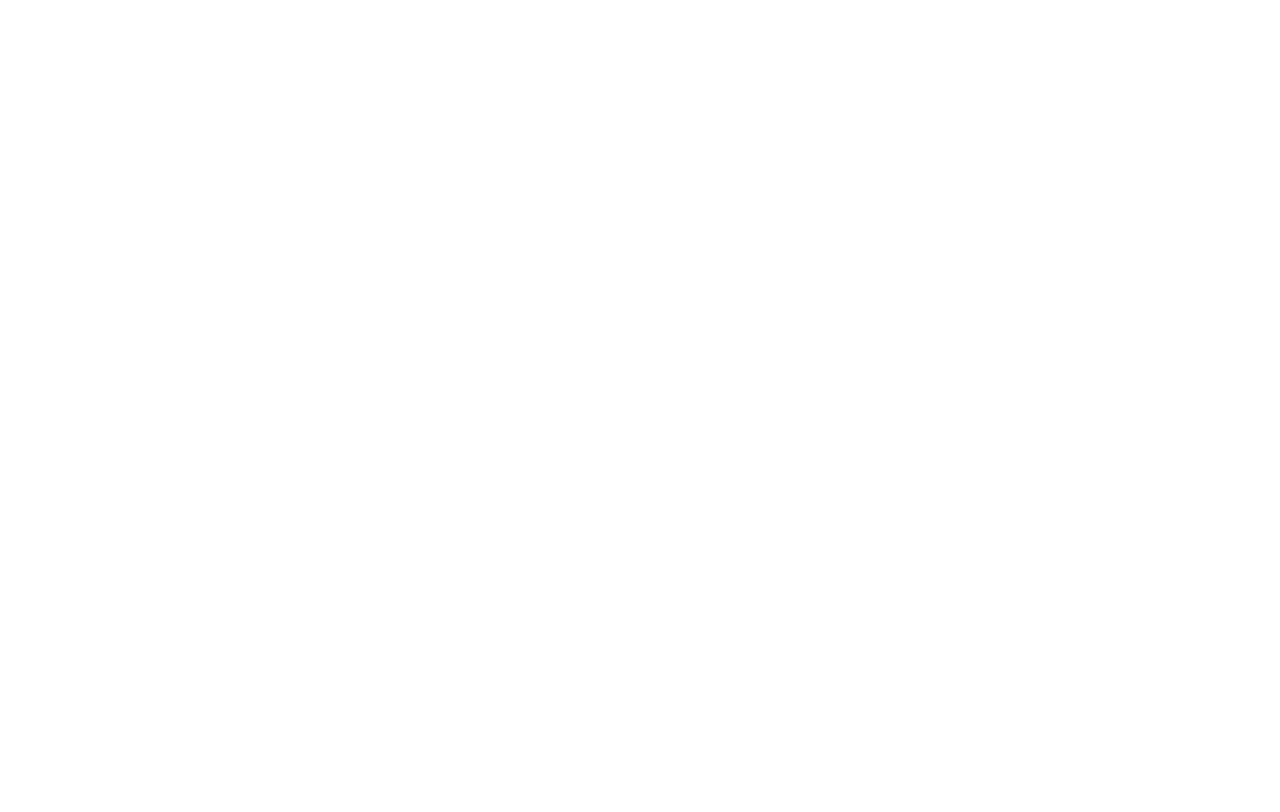
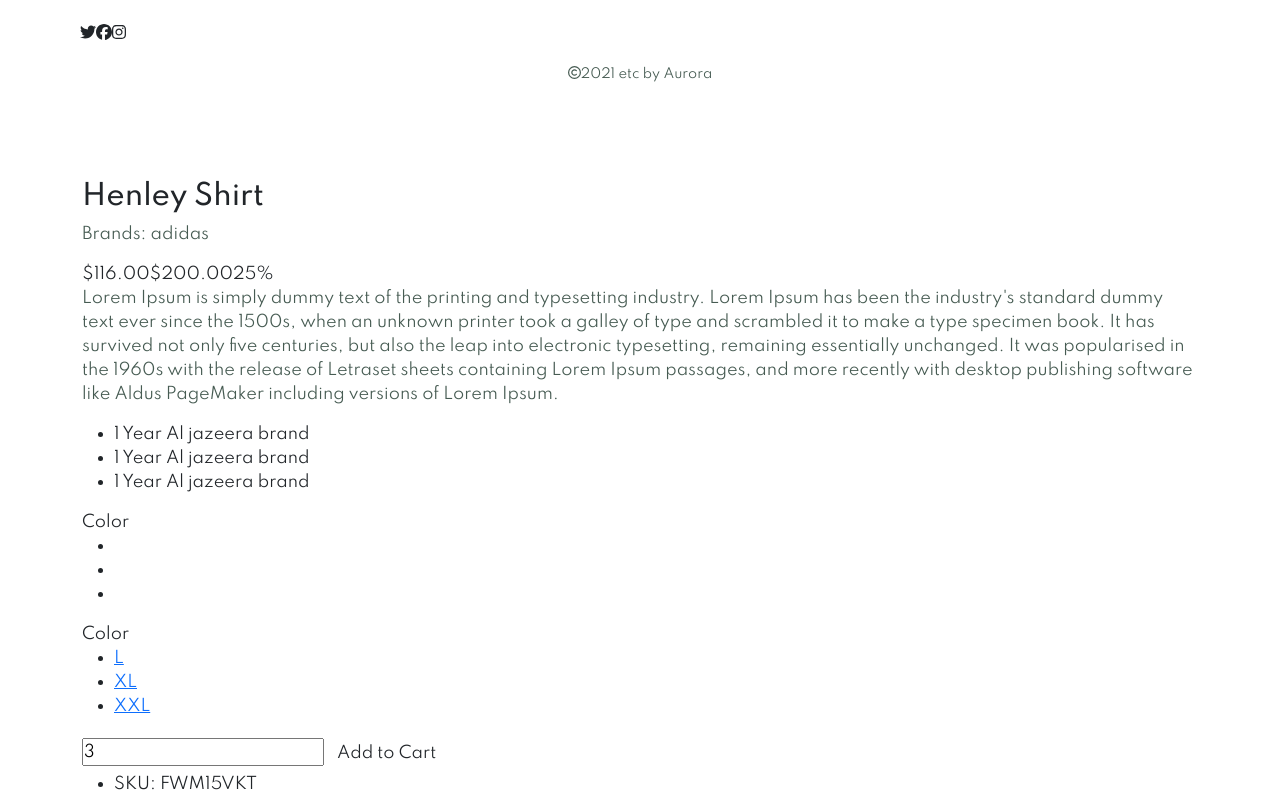
Before and after one commit to LucasMelo59/delivery-frontend, an Angular app: page /produtos/1 in a window 1280 px wide. Before the commit this address led to /. Shown: the part 1040-1852 px from the top of the page. Before the commit the page ends 800 px from the top, so only its background shows below. Built offline with nearby package versions, Linux system fonts and the light colour scheme; no server answers.

Commit message:
melhorando layout , utilizando services

```diff
--- a/src/app/app-routing.module.ts
+++ b/src/app/app-routing.module.ts
@@ -10,9 +10,9 @@ const routes: Routes = [
     component: TemplateHomeComponent
   },
  {
-  path: 'produto',
+  path: 'produtos/:id',
   component: PerfilProdutoComponent
- },
+ }
 
 ];
 
--- a/src/app/app.module.ts
+++ b/src/app/app.module.ts
@@ -19,14 +19,16 @@ import { HttpClientModule } from '@angular/common/http';
   ],
   imports: [
     BrowserModule,
+    AppRoutingModule,
     RouterModule,
-    AppRoutingModule,
+    CommonModule,
     TemplatesModule,
     ComponentsModule,
     HeadersModule,
     CardModule,
-    CommonModule,
+
     HttpClientModule,
+
 
   ],
   providers: [],
--- a/src/app/models/entity/ProdutoImgs.ts
+++ b/src/app/models/entity/ProdutoImgs.ts
@@ -1,4 +1,4 @@
-export interface PŕodutoImgs{
+export interface ProdutoImgs{
   forEach(arg0: (x: any) => void): unknown;
   id: number;
   grp_data: any[];
--- a/src/app/models/entity/ProdutoRest.ts
+++ b/src/app/models/entity/ProdutoRest.ts
@@ -1,4 +1,4 @@
-import { PŕodutoImgs } from "./ProdutoImgs";
+import { ProdutoImgs } from "./ProdutoImgs";
 
 export interface ProdutoRest {
 id: number;
@@ -8,5 +8,5 @@ descricao: string;
 categoria: string;
 createAt: Date;
 updateat: Date;
-imagens_do_produto: PŕodutoImgs[];
+imagens_do_produto: ProdutoImgs[];
 }
--- a/src/app/pages/perfil-produto/perfil-produto.component.html
+++ b/src/app/pages/perfil-produto/perfil-produto.component.html
@@ -1,10 +1,10 @@
 <app-nav-header></app-nav-header>
 <section id="perfil-produto" class="section-p1" >
 <div class="single-produto-image" >
-  <img src="{{listImagensProduto[0].pathImg}}" width="100%" id="MainImg" alt="">
+  <img src={{mainImg}} width="100%" id="MainImg" alt="">
   <div class="small-img-group" >
-    <div class="small-img-col" *ngFor="let img of teste" >
-      <img src="{{img}}" width="100%" class="small-img" alt="">
+    <div class="small-img-col" *ngFor="let img of listImagensProduto; let i = index" >
+      <img src="{{img}}" width="100%" class="small-img" (click)="tradeImg(i)" alt="">
     </div>
   </div>
 </div>
@@ -25,3 +25,93 @@
 <div></div>
 </section>
 <app-footer-home></app-footer-home>
+
+
+<section class="details section--lg" >
+  <div class="details__container container grid">
+    <div class="details__group">
+      <img src="" alt="">
+
+      <div class="details__small-umages grid">
+        <img src="" alt="">
+      </div>
+    </div>
+
+    <div class="details__group">
+      <h3 class="details__title">Henley Shirt</h3>
+      <p class="details__brand" > Brands: <span>adidas</span> </p>
+
+      <div class="details__price flex">
+        <span class="new__price" >$116.00</span>
+        <span class="old__price" >$200.00</span>
+        <span class="save__price" >25%</span>
+      </div>
+
+
+      <p class="short_description" >
+        Lorem Ipsum is simply dummy text of the printing and typesetting industry. Lorem Ipsum has been the industry's standard dummy text ever since the 1500s, when an unknown printer took a galley of type and scrambled it to make a type specimen book. It has survived not only five centuries, but also the leap into electronic typesetting, remaining essentially unchanged. It was popularised in the 1960s with the release of Letraset sheets containing Lorem Ipsum passages, and more recently with desktop publishing software like Aldus PageMaker including versions of Lorem Ipsum.
+      </p>
+
+      <ul class="product__list">
+        <li class="list__item flex" >
+          <i class="fi-rs-crown" ></i> 1 Year Al jazeera brand
+        </li>
+        <li class="list__item flex" >
+          <i class="fi-rs-crown" ></i> 1 Year Al jazeera brand
+        </li>
+        <li class="list__item flex" >
+          <i class="fi-rs-crown" ></i> 1 Year Al jazeera brand
+        </li>
+      </ul>
+
+      <div class="details__color flex">
+        <span class="details__color-title" >Color</span>
+
+        <ul class="color--list">
+          <li>
+            <a href="" class="color__link" style="background-color: hsl(37,100%,65%);" ></a>
+          </li>
+          <li>
+            <a href="" class="color__link" style="background-color: hsl(37,100%,65%);" ></a>
+          </li>
+          <li>
+            <a href="" class="color__link" style="background-color: hsl(37,100%,65%);" ></a>
+          </li>
+        </ul>
+      </div>
+
+
+      <div class="details__size flex">
+        <span class="details__size-title" >Color</span>
+
+        <ul class="size--list">
+          <li>
+            <a href="" class="size__link"  >L</a>
+          </li>
+          <li>
+            <a href="" class="size__link"  >XL</a>
+          </li>
+          <li>
+            <a href="" class="size__link"  >XXL</a>
+          </li>
+
+        </ul>
+      </div>
+
+      <div class="details__action">
+        <input type="number" class="quantity" value="3">
+
+        <a href="" class="btn btn--sm" >Add to Cart</a>
+
+        <a href="" class="details__action-btn" >
+          <i></i>
+        </a>
+
+
+        <ul class="details__meta">
+          <li class="meta__list flex" ><span>SKU:</span> FWM15VKT</li>
+        </ul>
+      </div>
+    </div>
+  </div>
+</section>
--- a/src/app/pages/perfil-produto/perfil-produto.component.scss
+++ b/src/app/pages/perfil-produto/perfil-produto.component.scss
@@ -67,3 +67,23 @@ button.normal {
   outline: none;
   transition: 0.2s;
 }
+
+
+// new css
+.details__container {
+  grid-template-columns: 5.5fr 6.5fr;
+}
+
+.details__img {
+  margin-bottom: 0.5rem;
+}
+
+.details__small-images {
+  grid-template-columns: repeat(4,1fr);
+  column-gap: .625rem;
+}
+
+
+.details__small-img{
+  cursor: pointer;
+}
--- a/src/app/pages/perfil-produto/perfil-produto.component.ts
+++ b/src/app/pages/perfil-produto/perfil-produto.component.ts
@@ -1,8 +1,9 @@
 import { Component, OnInit } from '@angular/core';
 import { PerfilProdutoService } from './perfil-produto.service';
 import { ProdutoRest } from 'src/app/models/entity/ProdutoRest';
-import { PŕodutoImgs } from 'src/app/models/entity/ProdutoImgs';
+import { ProdutoImgs } from 'src/app/models/entity/ProdutoImgs';
 import { ArquivosService } from 'src/app/service/arquivos.service';
+import { ActivatedRoute, Route, Router } from '@angular/router';
 
 @Component({
   selector: 'app-perfil-produto',
@@ -11,21 +12,23 @@ import { ArquivosService } from 'src/app/service/arquivos.service';
 })
 export class PerfilProdutoComponent implements OnInit {
 
-  teste : any[] = []
-
-  constructor(private serviceProduto: PerfilProdutoService, private serviceArquivo: ArquivosService){}
+  listImagensProduto : any[] = []
+  productId: any = "";
+  mainImg: any;
+  constructor(private serviceProduto: PerfilProdutoService, private serviceArquivo: ArquivosService,  private route: ActivatedRoute){}
   ngOnInit(): void {
-
-    this.serviceProduto.getProdutoById(2).subscribe((res: ProdutoRest) => {
-      res.imagens_do_produto.forEach((x:PŕodutoImgs) => {
+    this.productId = this.route.snapshot.paramMap.get('id');
+    this.serviceProduto.getProdutoById(this.productId).subscribe((res: ProdutoRest) => {
+      res.imagens_do_produto.forEach((x:ProdutoImgs) => {
         this.serviceArquivo.downlodImagem(x.id).subscribe((res: any) => {
           const reader = new FileReader();
           reader.onload = () => {
-            this.teste.push(reader.result as string);
+            this.listImagensProduto.push(reader.result as string);
+            this.mainImg = this.listImagensProduto[0];
           }
           reader.readAsDataURL(res)
+
         })
-        console.log(x);
       });
 
     })
@@ -34,20 +37,12 @@ export class PerfilProdutoComponent implements OnInit {
   }
 
 
-  listImagensProduto = [
-    {
-      pathImg: "/assets/produtcs/57968305-800-auto.jpg"
-    },
-    {
-      pathImg: "/assets/produtcs/57968304-800-auto.jpg"
-    },
-    {
-      pathImg: "/assets/produtcs/57968303-800-auto.jpg"
-    },
-    {
-      pathImg: "/assets/produtcs/58091631-1600-auto (1).jpg"
-    }
-  ];
+  tradeImg(index: number) {
+    this.mainImg = this.listImagensProduto[index]
+  }
+
+
+
 
   tamanhoBlusas = [
     {
--- a/src/app/service/arquivos.service.ts
+++ b/src/app/service/arquivos.service.ts
@@ -1,6 +1,6 @@
 import { HttpClient } from '@angular/common/http';
 import { Injectable } from '@angular/core';
-import { PŕodutoImgs } from '../models/entity/ProdutoImgs';
+import { ProdutoImgs } from '../models/entity/ProdutoImgs';
 
 @Injectable({
   providedIn: 'root'
```
Also changed, not shown: src/app/templates/template-home/template-home.component.html (line endings or trailing spaces).
